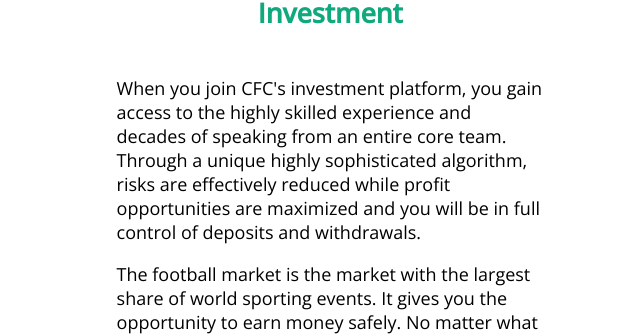
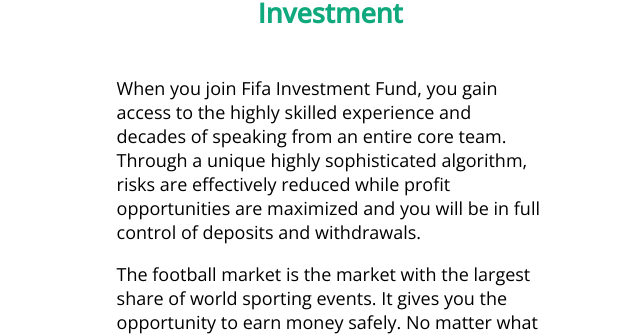
Before and after one commit to ganeshk39/Fifa-Investment-Fund, a website: page public/home.html in a window 1280 px wide. Shown: the part 1751-2087 px from the top of the page, 640-1280 px from the left. Drawn offline with nearby package versions, Linux system fonts and the light colour scheme.

Commit message:
modified cfc to fifa investment fund

```diff
--- a/public/home.html
+++ b/public/home.html
@@ -68,7 +68,7 @@
             </div>
             <div class="text">
                 <h2 class="title">Benefits Of Joining Fifa Investment</h2>
-                <p>When you join CFC's investment platform, you gain access to the highly skilled experience and decades of speaking from an entire core team. Through a unique highly sophisticated algorithm, risks are effectively reduced while profit opportunities are maximized and you will be in full control of deposits and withdrawals.</p>
+                <p>When you join Fifa Investment Fund, you gain access to the highly skilled experience and decades of speaking from an entire core team. Through a unique highly sophisticated algorithm, risks are effectively reduced while profit opportunities are maximized and you will be in full control of deposits and withdrawals.</p>
                 <p>The football market is the market with the largest share of world sporting events. It gives you the opportunity to earn money safely. No matter what your skills or the size of your bank account, you can participate in the investment plan of the main events of the world for 100 usd.</p>
             </div>
         </div>
```
Also changed, not shown: public/privacy.html (+0 -1 lines).
